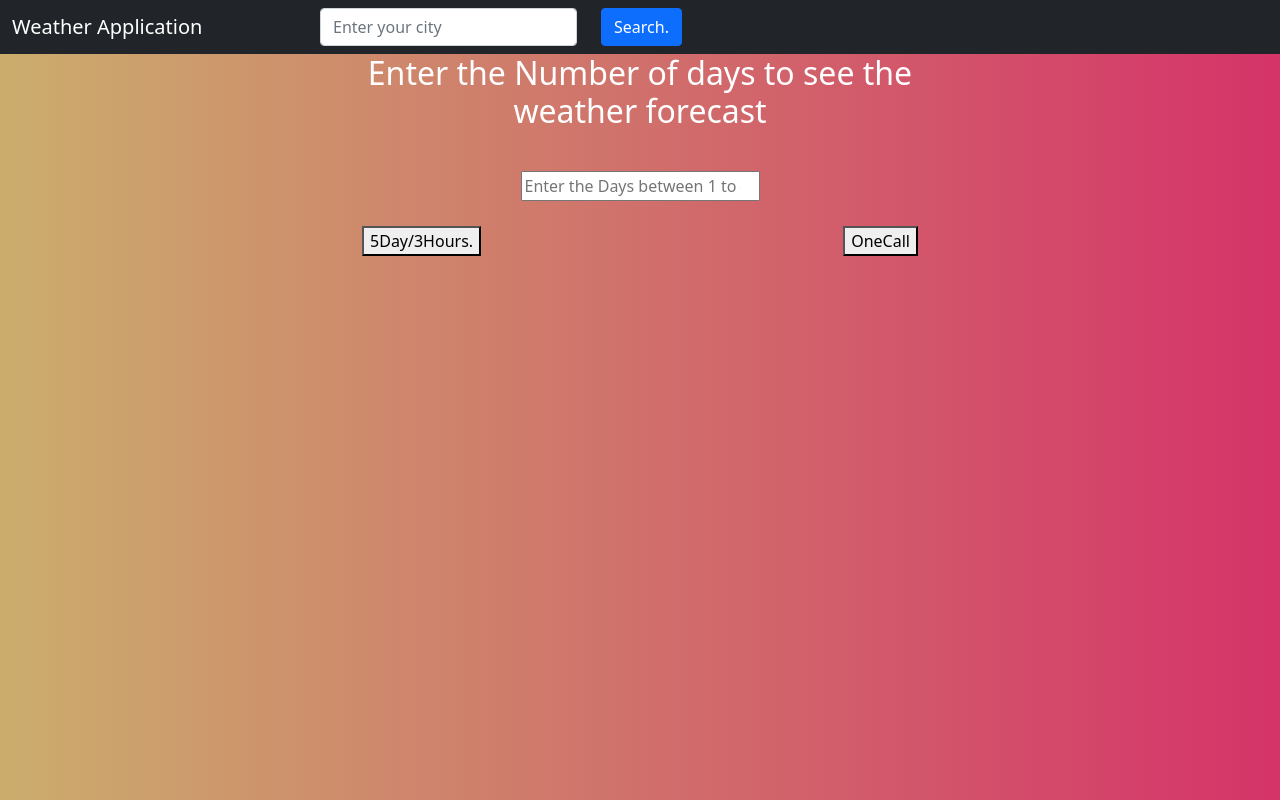
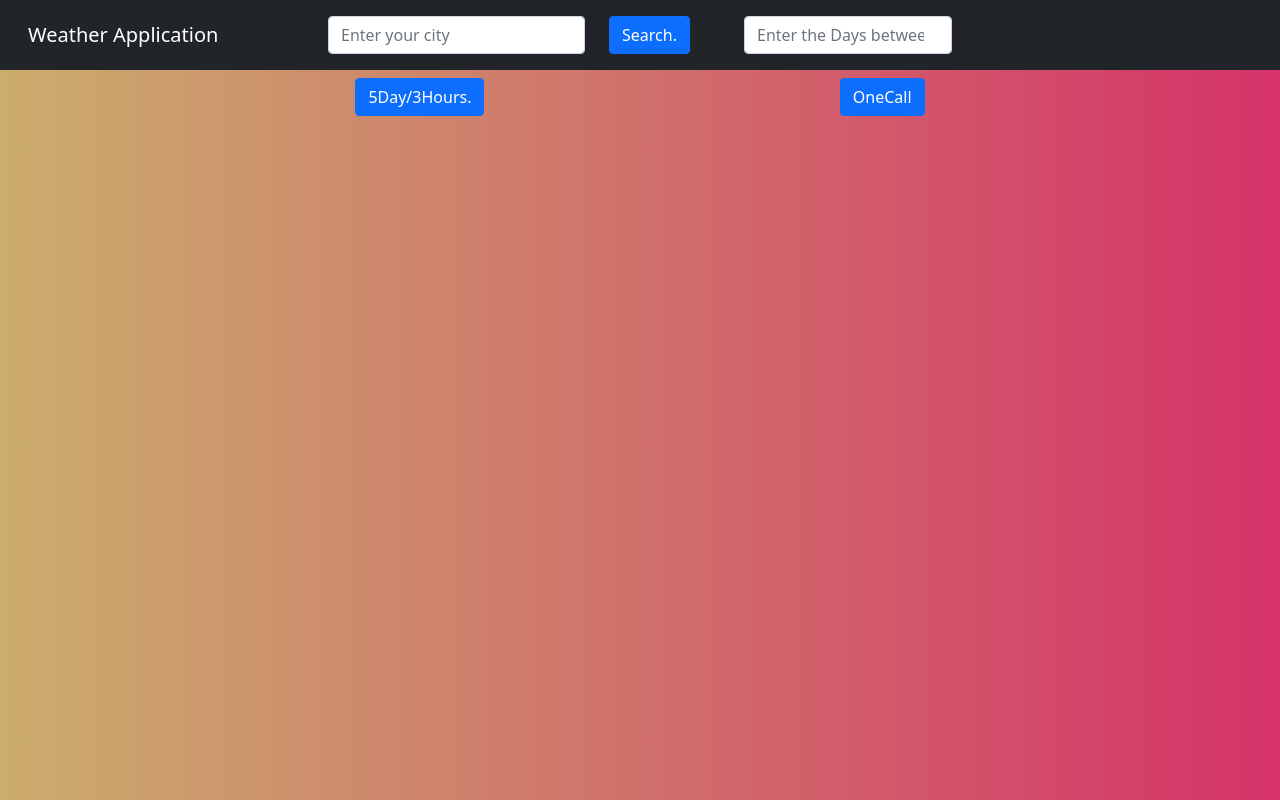
Before and after one commit to sajjanshah11/meme-generator, a React (Create React App) app: page / in a window 1280 px wide. Built offline with nearby package versions, Linux system fonts and the light colour scheme.

Commit message:
today's task completed

```diff
--- a/src/NewWeather.js
+++ b/src/NewWeather.js
@@ -17,6 +17,9 @@ const NewWeather = () => {
   const [dataOneCall, setDataOneCall] = useState("");
   const [toogle, setToogle] = useState(false);
   const[oneApiMessage, setOneApiMessage] = useState("");
+  const[currentWeatherToogle,setCurrentWeatherToogle] = React.useState(false)
+
+
 
   function callAPI(API_URL, params) {
     return axios.get(API_BASE_URL + API_URL, {
@@ -41,6 +44,7 @@ const NewWeather = () => {
   function searchHandler() {
     setApi("/weather");
     console.log("hi");
+    setCurrentWeatherToogle(prev => !prev)
   }
 
   function showDayWiseData() {
@@ -50,8 +54,8 @@ const NewWeather = () => {
 
   function setDays(event) {
     if (event.target.value <= 40 && event.target.value > 0) {
+      setDayCount(event.target.value);
       setMessage("");
-      setDayCount(event.target.value);
     } else {
       setMessage("please enter number between 1 to 40");
     }
@@ -84,6 +88,10 @@ const NewWeather = () => {
   console.log(longitude1)
   console.log(dataOneCall);
 
+    const { main } = currentWeather;
+
+    console.log(main?.temp)
+
   const currentWeatherList = currentWeather?.weather?.map((el, pos) => (
     <div key={pos}>
       <img
@@ -94,18 +102,18 @@ const NewWeather = () => {
     </div>
   ));
 
-  // console.log(currentWeather);
+  console.log(currentWeather);
 
   return (
     <>
-      <nav class="navbar navbar-expand-lg navbar-dark bg-dark">
+      <nav class="navbar navbar-expand-lg navbar-dark bg-dark p-3">
         <div class="col-3">
           <div class="container-fluid">
             <span class="navbar-brand mb-0 h1">Weather Application</span>
           </div>
         </div>
 
-        <div class="col-6">
+        <div class="col-4">
           <div class="row">
             <div class="col-auto">
               <input
@@ -126,46 +134,55 @@ const NewWeather = () => {
             </div>
           </div>
         </div>
-
+        <div class = "col-2">
+            <div className = "day_error_wrapper">
+                <div>
+                    <input
+                    className = "form-control"
+                    type="number"
+                    placeholder="Enter the Days between 1 to 40"
+                    onChange={setDays}
+                    />
+                </div>
+                <p className="error_message_box">{message}</p>
+            </div>
+        </div>
         <div class="col-3">
             <div className="location_details">
                 <span className="city_name"> {city} </span>
                 <span className = "weather-list">
                   {currentWeatherList}
                 </span>
+                {/* <span>{parseFloat(main?.temp - 273.15.toFixed(1))}&deg;C</span> */}
             </div>
         </div>
       </nav>
 
-      <div className="form_wrapper">
-        <h2 id="center">
-          Enter the Number of days to see the weather forecast
-        </h2>
-        <div className="flex-container">
-          <div>
-            <input
-              id="days"
-              type="number"
-              placeholder="Enter the Days between 1 to 40"
-              onChange={setDays}
-            />
-          </div>
-          <p className="error_message_box">{message}</p>
-        </div>
-      </div>
+
 
       <div className="button-flex">
-        <button type="submit" onClick={showDayWiseData}>
-          5Day/3Hours.
-        </button>
+
+        <button type="submit" onClick={showDayWiseData} className = "btn btn-primary mt-2"> 5Day/3Hours.</button>
 
         <div className = "one_call_container">
             <div>
-                <button type="button" onClick={oneApiCall}> OneCall </button>
+                <button type="button" onClick={oneApiCall} className = "btn btn-primary mt-2"> OneCall </button>
             </div>
             <div className = "one_call_error">{oneApiMessage}</div>
         </div>
       </div>
+
+        {
+            currentWeatherToogle && <div class="card w-50 mx-auto mb-3">
+            <div class="card-body">
+                <h3>Current Weather</h3>
+                <h5 class="card-title">{parseFloat(main?.temp - 273.15).toFixed(1)}&deg;C</h5>
+                <h5 class="card-title">{city}</h5>
+                {/* <p class="card-text">With supporting text below as a natural lead-in to additional content.</p>
+                <a href="#" class="btn btn-primary">Button</a> */}
+            </div>
+        </div>
+        }
 
       <div>
         {toogle && (
--- a/src/weather.css
+++ b/src/weather.css
@@ -1,8 +1,8 @@
 
 
 body{
-background: #d53369;
-background: -webkit-linear-gradient(to right, #cbad6d, #d53369);
+/* background: #d53369;   */
+background: -webkit-linear-gradient(to right, #cbad6d, #eedae0);
 background: linear-gradient(to right, #cbad6d, #d53369);
 font-family: 'Readex Pro', sans-serif;
 font-family: 'Roboto Slab', serif;
@@ -72,8 +72,7 @@ input{
 }
 .error_message_box {
   position: absolute;
-  left: 0;
-  bottom: -10px;
+  top: 2.5rem;
   /* border: 2px solid #f00; */
   width: 100%;
   color: red;
@@ -124,3 +123,7 @@ table{
     font-weight: bold;
     color: red;
   }
+
+  .day_error_wrapper{
+    position: relative;
+  }
```
